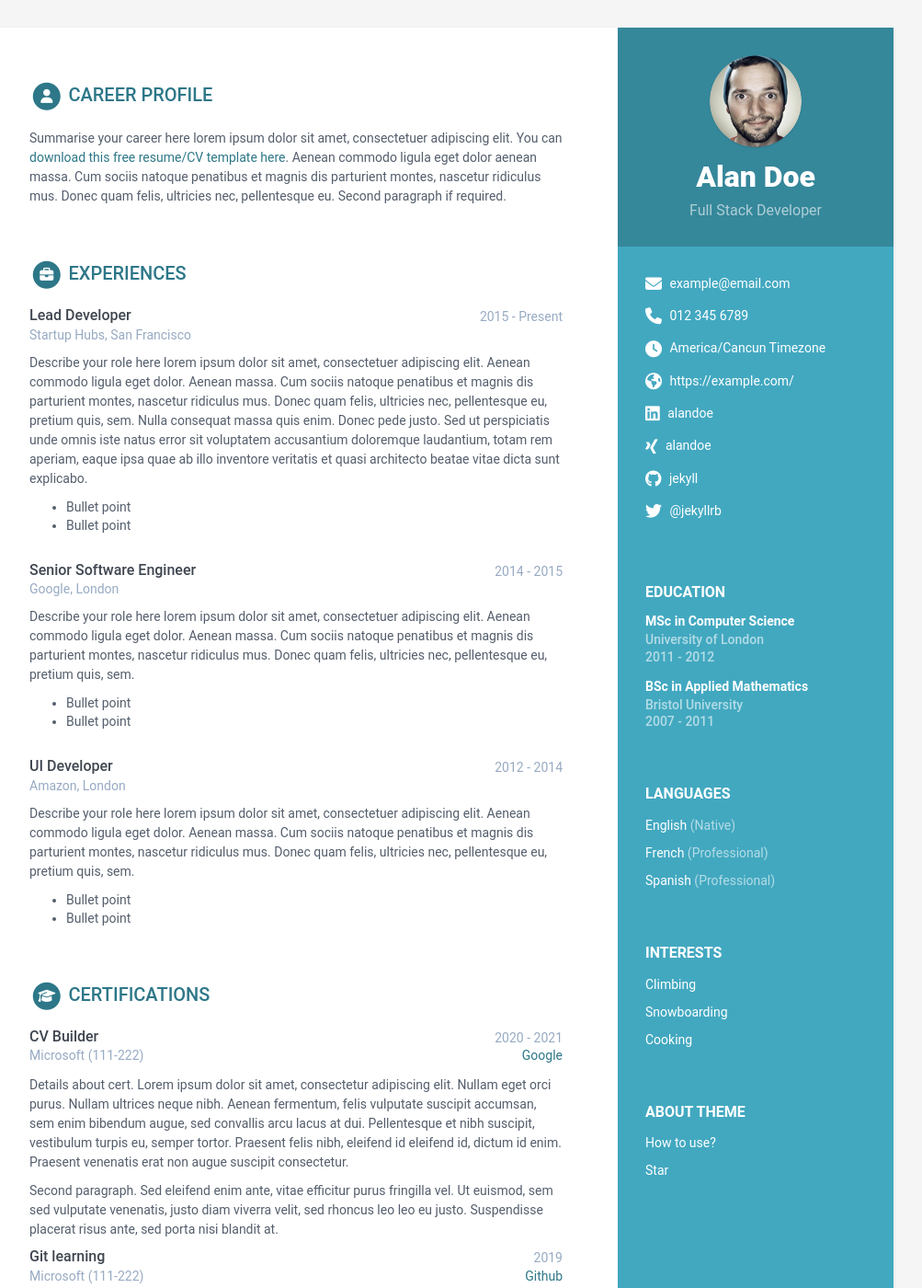
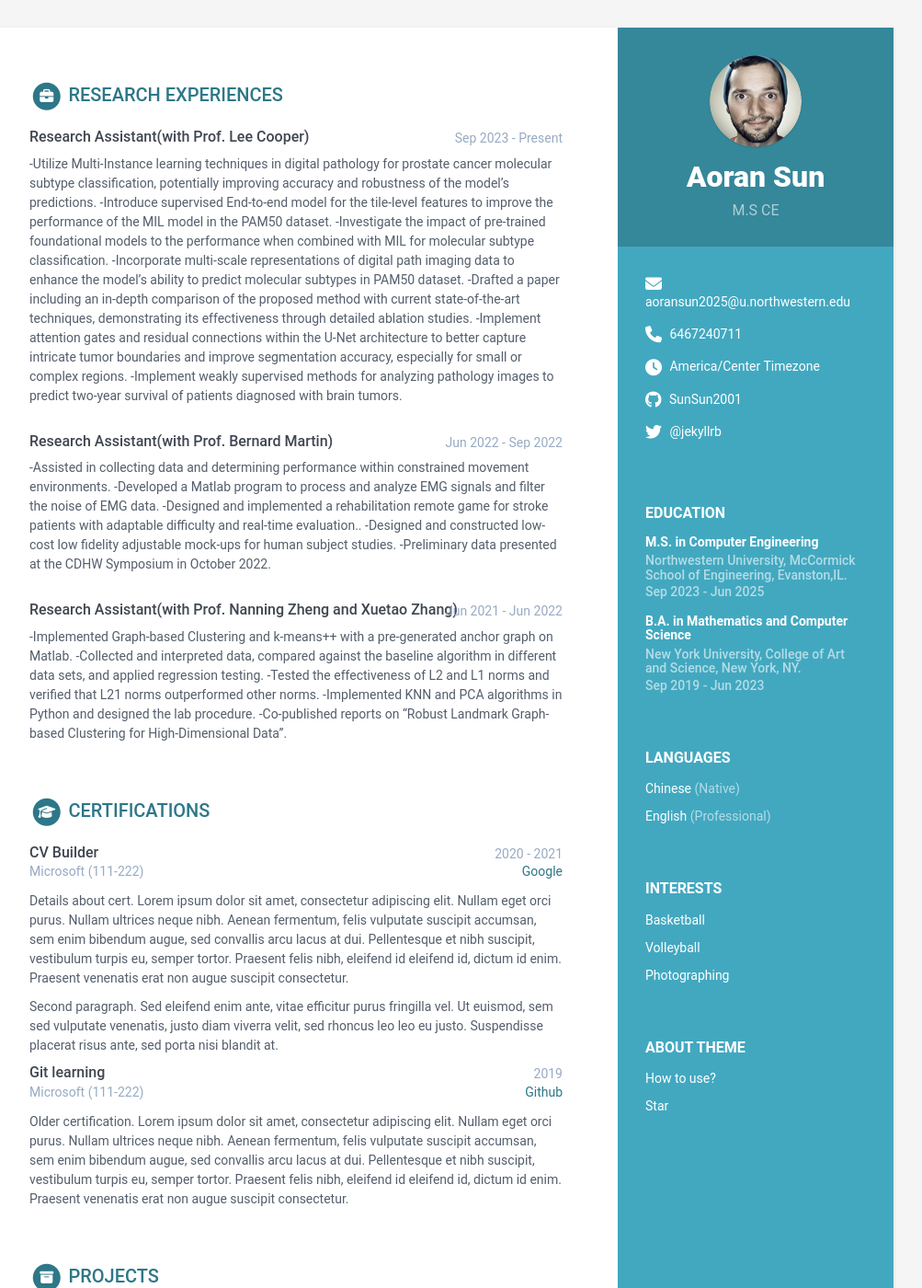
Before and after one commit to SunSun2001/CV, a Jekyll site: the page built from index.html, in a window 1280 px wide and 1400 px high. Shown: the whole window at 92% size, without its empty margins (168-1171 px from the left). Built offline with Jekyll 4.4.1, drawn with Linux system fonts in a browser that asks for light colours.

Commit message:
Update data.yml

```diff
--- a/_data/data.yml
+++ b/_data/data.yml
@@ -8,19 +8,19 @@ sidebar:
     education: True # set to False if you want education in main section instead of in sidebar
 
     # Profile information
-    name: Alan Doe
-    tagline: Full Stack Developer
+    name: Aoran Sun
+    tagline: M.S CE
     avatar: profile.png  #place a 100x100 picture inside /assets/images/ folder and provide the name of the file below
 
     # Sidebar links
-    email: example@email.com
-    phone: 012 345 6789
-    timezone: America/Cancun # Enter your timezone, e.g., America/Havana, Africa/Casablanca, America/North_Dakota/Center
+    email: aoransun2025@u.northwestern.edu
+    phone: 6467240711
+    timezone: America/Center # Enter your timezone, e.g., America/Havana, Africa/Casablanca, America/North_Dakota/Center
     citizenship:
-    website: https://example.com/ # Include the full website URL, including "http://" or "https://".
-    linkedin: alandoe
-    xing: alandoe
-    github: jekyll
+    website: #https://example.com/ # Include the full website URL, including "http://" or "https://".
+    linkedin: #alandoe
+    xing: #alandoe
+    github: SunSun2001
     telegram: # add your nickname without '@' sign
     gitlab:
     bitbucket:
@@ -36,102 +36,69 @@ sidebar:
     languages:
       title: Languages
       info:
-        - idiom: English
+        - idiom: Chinese
           level: Native
 
-        - idiom: French
-          level: Professional
-
-        - idiom: Spanish
+        - idiom: English
           level: Professional
 
     interests:
       title: Interests
       info:
-        - item: Climbing
+        - item: Basketball
           link:
 
-        - item: Snowboarding
+        - item: Volleyball
           link:
 
-        - item: Cooking
+        - item: Photographing
           link:
 
-career-profile:
-    title: Career Profile
-    summary: |
-      Summarise your career here lorem ipsum dolor sit amet, consectetuer
-      adipiscing elit. You can [download this free resume/CV template here]().
-      Aenean commodo ligula eget dolor aenean massa. Cum sociis natoque
-      penatibus et magnis dis parturient montes, nascetur ridiculus mus.
-      Donec quam felis, ultricies nec, pellentesque eu.
-      Second paragraph if required.
 education:
     title: Education
     info:
-      - degree: MSc in Computer Science
-        university: University of London
-        time: 2011 - 2012
-        details: |
-          Describe your study here lorem ipsum dolor sit amet, consectetuer
-          adipiscing elit. Aenean commodo ligula eget dolor. Aenean massa. Cum
-          sociis natoque penatibus et magnis dis parturient montes, nascetur
-          ridiculus mus. Donec quam felis, ultricies nec, pellentesque eu,
-          pretium quis, sem.
-            - Bullet point
-            - Bullet point
-      - degree: BSc in Applied Mathematics
-        university: Bristol University
-        time: 2007 - 2011
-        details: |
-          Describe your study here lorem ipsum dolor sit amet, consectetuer
-          adipiscing elit. Aenean commodo ligula eget dolor. Aenean massa. Cum
-          sociis natoque penatibus et magnis dis parturient montes, nascetur
-          ridiculus mus. Donec quam felis, ultricies nec, pellentesque eu,
-          pretium quis, sem.
-            - Bullet point
-            - Bullet point
+      - degree: M.S. in Computer Engineering
+        university: Northwestern University, McCormick School of Engineering, Evanston,IL.
+        time: Sep 2023 - Jun 2025
+      - degree: B.A. in Mathematics and Computer Science
+        university: New York University, College of Art and Science, New York, NY.
+        time: Sep 2019 - Jun 2023
 
 experiences:
-    title: Experiences
+    title: Research Experiences
     info:
-      - role: Lead Developer
-        time: 2015 - Present
-        company: Startup Hubs, San Francisco
+      - role: Research Assistant(with Prof. Lee Cooper)
+        time: Sep 2023 - Present
+        Location: Northwestern University
         details: |
-          Describe your role here lorem ipsum dolor sit amet, consectetuer
-          adipiscing elit. Aenean commodo ligula eget dolor. Aenean massa.
-          Cum sociis natoque penatibus et magnis dis parturient montes,
-          nascetur ridiculus mus. Donec quam felis, ultricies nec,
-          pellentesque eu, pretium quis, sem. Nulla consequat massa quis
-          enim. Donec pede justo. Sed ut perspiciatis unde omnis iste natus
-          error sit voluptatem accusantium doloremque laudantium, totam rem
-          aperiam, eaque ipsa quae ab illo inventore veritatis et quasi
-          architecto beatae vitae dicta sunt explicabo.
-            - Bullet point
-            - Bullet point
-      - role: Senior Software Engineer
-        time: 2014 - 2015
-        company: Google, London
+            -Utilize Multi-Instance learning techniques in digital pathology for prostate cancer molecular subtype classification, potentially improving accuracy and robustness of the model's predictions.
+            -Introduce supervised End-to-end model for the tile-level features to improve the performance of the MIL model in the PAM50 dataset.
+            -Investigate the impact of pre-trained foundational models to the performance when combined with MIL for molecular subtype classification.
+            -Incorporate multi-scale representations of digital path imaging data to enhance the model’s ability to predict molecular subtypes in PAM50 dataset.
+            -Drafted a paper including an in-depth comparison of the proposed method with current state-of-the-art techniques, demonstrating its effectiveness through detailed ablation studies.
+            -Implement attention gates and residual connections within the U-Net architecture to better capture intricate tumor boundaries and improve segmentation accuracy, especially for small or complex regions.
+            -Implement weakly supervised methods for analyzing pathology images to predict two-year survival of patients diagnosed with brain tumors.
+
+      - role: Research Assistant(with Prof. Bernard Martin)
+        time: Jun 2022 - Sep 2022
+        Location: University of Michigan
         details: |
-          Describe your role here lorem ipsum dolor sit amet, consectetuer
-          adipiscing elit. Aenean commodo ligula eget dolor. Aenean massa.
-          Cum sociis natoque penatibus et magnis dis parturient montes,
-          nascetur ridiculus mus. Donec quam felis, ultricies nec,
-          pellentesque eu, pretium quis, sem.
-            - Bullet point
-            - Bullet point
-      - role: UI Developer
-        time: 2012 - 2014
-        company: Amazon, London
+            -Assisted in collecting data and determining performance within constrained movement environments.
+            -Developed a Matlab program to process and analyze EMG signals and filter the noise of EMG data.
+            -Designed and implemented a rehabilitation remote game for stroke patients with adaptable difficulty and real-time evaluation..
+            -Designed and constructed low-cost low fidelity adjustable mock-ups for human subject studies.
+            -Preliminary data presented at the CDHW Symposium in October 2022.
+
+      - role: Research Assistant(with Prof. Nanning Zheng and Xuetao Zhang)
+        time: Jun 2021 - Jun 2022
+        Location: Xi’an Jaotong University
         details: |
-          Describe your role here lorem ipsum dolor sit amet, consectetuer
-          adipiscing elit. Aenean commodo ligula eget dolor. Aenean massa.
-          Cum sociis natoque penatibus et magnis dis parturient montes,
-          nascetur ridiculus mus. Donec quam felis, ultricies nec,
-          pellentesque eu, pretium quis, sem.
-            - Bullet point
-            - Bullet point
+            -Implemented Graph-based Clustering and k-means++ with a pre-generated anchor graph on Matlab.
+            -Collected and interpreted data, compared against the baseline algorithm in different data sets, and applied regression testing.
+            -Tested the effectiveness of L2 and L1 norms and verified that L21 norms outperformed other norms.
+            -Implemented KNN and PCA algorithms in Python and designed the lab procedure.
+            -Co-published reports on "Robust Landmark Graph-based Clustering for High-Dimensional Data".
+
 
 certifications:
       title: Certifications
```
